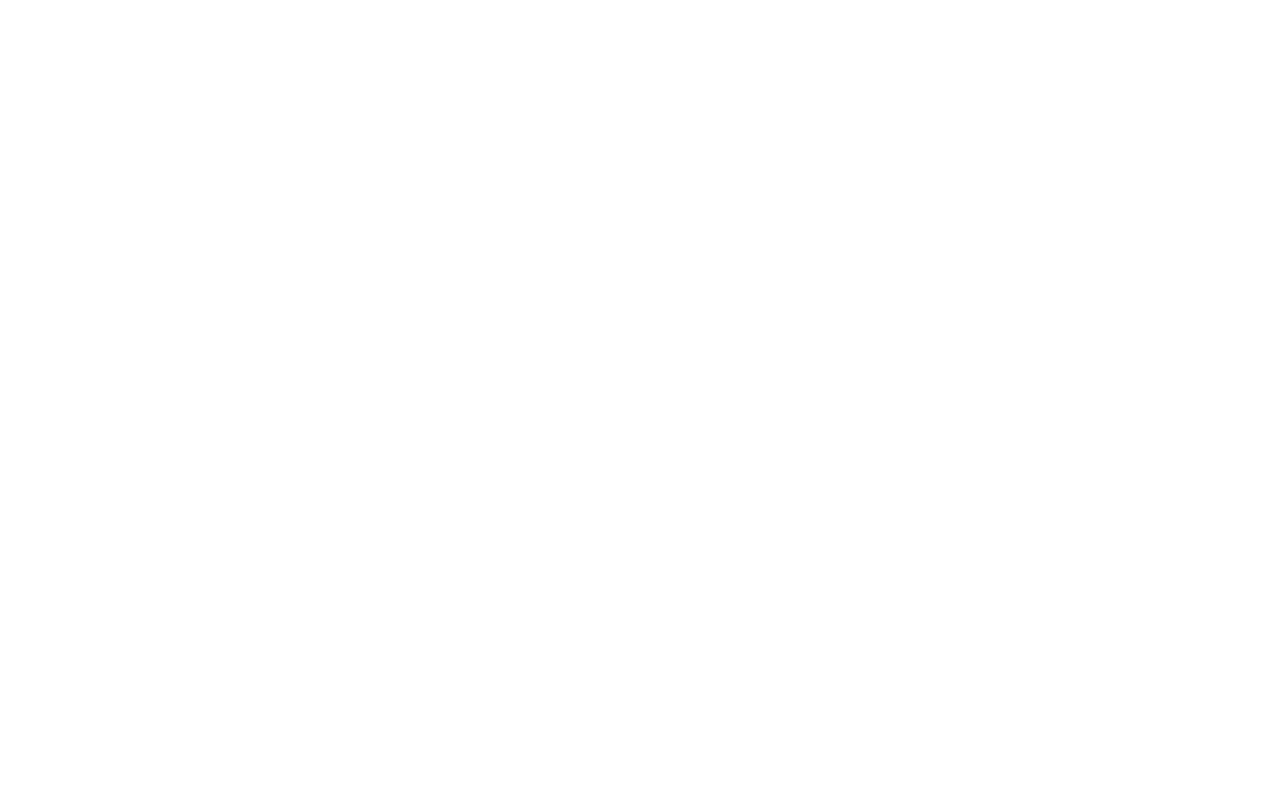
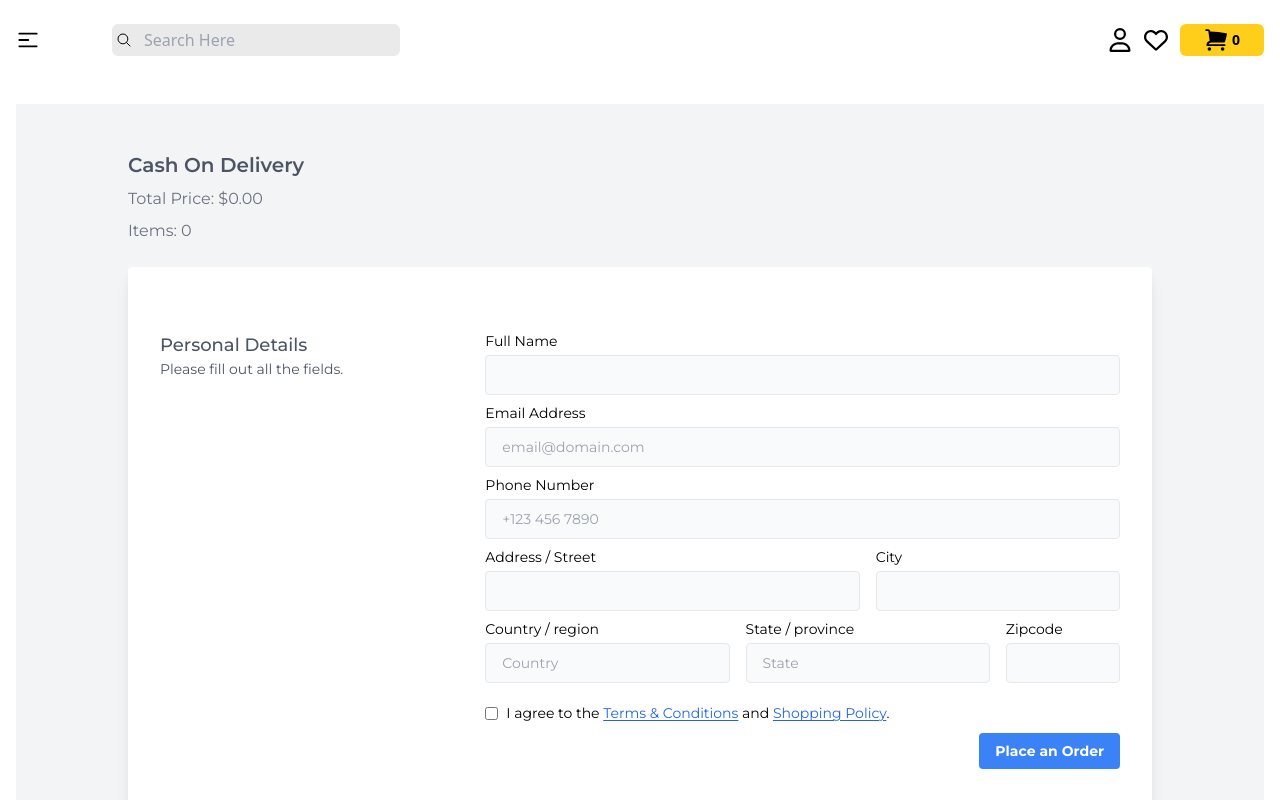
Before and after one commit to abhisheksh99/Book-Store, a React (Vite) app in the folder frontend/: page /checkout in a window 1280 px wide. Before the commit this address had no page. Shown: the top 800 px of the page. Built offline with nearby package versions, Linux system fonts and the light colour scheme.

Commit message:
Checkout page added

```diff
--- a/frontend/src/App.jsx
+++ b/frontend/src/App.jsx
@@ -5,6 +5,7 @@
 import Register from './components/Register';
 import MainLayout from './components/MainLayout';
 import CartPage from './pages/books/CartPage';
+import Checkout from './pages/books/Checkout';
 
 
 
@@ -18,6 +19,7 @@
           <Route path="/login" element={<Login />} />
           <Route path="/register" element={<Register />} />
           <Route path="/cart" element={<CartPage />} />
+          <Route path="/checkout" element={<Checkout />} />
         </Route>
       </Routes>
     </Router>
--- /dev/null
+++ b/frontend/src/pages/books/Checkout.jsx
@@ -0,0 +1,210 @@
+import React, { useState } from 'react';
+import { useSelector } from 'react-redux';
+import { Link } from 'react-router-dom';
+
+const Checkout = () => {
+  const [isChecked, setIsChecked] = useState(false);
+  const [formData, setFormData] = useState({
+    name: '',
+    email: '',
+    phone: '',
+    address: '',
+    city: '',
+    country: '',
+    state: '',
+    zipcode: '',
+  });
+
+  const cartItems = useSelector((state) => state.cart.cartItems);
+  const totalPrice = cartItems.reduce((acc, item) => acc + item.newPrice * item.quantity, 0).toFixed(2);
+
+  const handleInputChange = (e) => {
+    const { name, value } = e.target;
+    setFormData((prevData) => ({
+      ...prevData,
+      [name]: value,
+    }));
+  };
+
+  const handleSubmit = (e) => {
+    e.preventDefault();
+    console.log("Order submitted");
+    console.log("Form Data:", formData);
+
+    const newOrder = {
+      name: formData.name,
+      email: formData.email,
+      phone: formData.phone,
+      address: formData.address,
+      city: formData.city,
+      country: formData.country,
+      state: formData.state,
+      zipcode: formData.zipcode,
+      totalPrice: totalPrice,
+      items: cartItems.map((item) => ({
+        id: item._id,
+        title: item.title,
+        quantity: item.quantity,
+        price: item.newPrice,
+      })),
+    };
+
+    console.log("New Order:", newOrder);
+  };
+
+
+  const handleCheckboxChange = () => {
+    setIsChecked(!isChecked);
+    console.log("Checkbox toggled:", !isChecked);
+  };
+
+  return (
+    <div className="min-h-screen p-6 bg-gray-100 flex items-center justify-center">
+      <div className="container max-w-screen-lg mx-auto">
+        <div>
+          <h2 className="font-semibold text-xl text-gray-600 mb-2">Cash On Delivery</h2>
+          <p className="text-gray-500 mb-2">Total Price: ${totalPrice}</p>
+          <p className="text-gray-500 mb-6">Items: {cartItems.length > 0 ? cartItems.length : 0}</p>
+        </div>
+
+        <div className="bg-white rounded shadow-lg p-4 px-4 md:p-8 mb-6">
+          <form onSubmit={handleSubmit} className="grid gap-4 gap-y-2 text-sm grid-cols-1 lg:grid-cols-3 my-8">
+            <div className="text-gray-600">
+              <p className="font-medium text-lg">Personal Details</p>
+              <p>Please fill out all the fields.</p>
+            </div>
+
+            <div className="lg:col-span-2">
+              <div className="grid gap-4 gap-y-2 text-sm grid-cols-1 md:grid-cols-5">
+                <div className="md:col-span-5">
+                  <label htmlFor="name">Full Name</label>
+                  <input
+                    type="text"
+                    name="name"
+                    id="name"
+                    value={formData.name}
+                    onChange={handleInputChange}
+                    className="h-10 border mt-1 rounded px-4 w-full bg-gray-50"
+                  />
+                </div>
+
+                <div className="md:col-span-5">
+                  <label htmlFor="email">Email Address</label>
+                  <input
+                    type="email"
+                    name="email"
+                    id="email"
+                    value={formData.email}
+                    onChange={handleInputChange}
+                    className="h-10 border mt-1 rounded px-4 w-full bg-gray-50"
+                    placeholder="email@domain.com"
+                  />
+                </div>
+
+                <div className="md:col-span-5">
+                  <label htmlFor="phone">Phone Number</label>
+                  <input
+                    type="number"
+                    name="phone"
+                    id="phone"
+                    value={formData.phone}
+                    onChange={handleInputChange}
+                    className="h-10 border mt-1 rounded px-4 w-full bg-gray-50"
+                    placeholder="+123 456 7890"
+                  />
+                </div>
+
+                <div className="md:col-span-3">
+                  <label htmlFor="address">Address / Street</label>
+                  <input
+                    type="text"
+                    name="address"
+                    id="address"
+                    value={formData.address}
+                    onChange={handleInputChange}
+                    className="h-10 border mt-1 rounded px-4 w-full bg-gray-50"
+                  />
+                </div>
+
+                <div className="md:col-span-2">
+                  <label htmlFor="city">City</label>
+                  <input
+                    type="text"
+                    name="city"
+                    id="city"
+                    value={formData.city}
+                    onChange={handleInputChange}
+                    className="h-10 border mt-1 rounded px-4 w-full bg-gray-50"
+                  />
+                </div>
+
+                <div className="md:col-span-2">
+                  <label htmlFor="country">Country / region</label>
+                  <input
+                    name="country"
+                    id="country"
+                    value={formData.country}
+                    onChange={handleInputChange}
+                    placeholder="Country"
+                    className="h-10 border mt-1 rounded px-4 w-full bg-gray-50"
+                  />
+                </div>
+
+                <div className="md:col-span-2">
+                  <label htmlFor="state">State / province</label>
+                  <input
+                    name="state"
+                    id="state"
+                    value={formData.state}
+                    onChange={handleInputChange}
+                    placeholder="State"
+                    className="h-10 border mt-1 rounded px-4 w-full bg-gray-50"
+                  />
+                </div>
+
+                <div className="md:col-span-1">
+                  <label htmlFor="zipcode">Zipcode</label>
+                  <input
+                    type="text"
+                    name="zipcode"
+                    id="zipcode"
+                    value={formData.zipcode}
+                    onChange={handleInputChange}
+                    className="h-10 border mt-1 rounded px-4 w-full bg-gray-50"
+                  />
+                </div>
+
+                <div className="md:col-span-5 mt-3">
+                  <div className="inline-flex items-center">
+                    <input
+                      type="checkbox"
+                      name="billing_same"
+                      id="billing_same"
+                      checked={isChecked}
+                      onChange={handleCheckboxChange}
+                      className="form-checkbox"
+                    />
+                    <label htmlFor="billing_same" className="ml-2">
+                      I agree to the <Link className="underline underline-offset-2 text-blue-600">Terms & Conditions</Link> and <Link className="underline underline-offset-2 text-blue-600">Shopping Policy</Link>.
+                    </label>
+                  </div>
+                </div>
+
+                <div className="md:col-span-5 text-right">
+                  <button
+                    disabled={!isChecked}
+                    className="bg-blue-500 hover:bg-blue-700 text-white font-bold py-2 px-4 rounded"
+                  >
+                    Place an Order
+                  </button>
+                </div>
+              </div>
+            </div>
+          </form>
+        </div>
+      </div>
+    </div>
+  );
+};
+
+export default Checkout;
```
